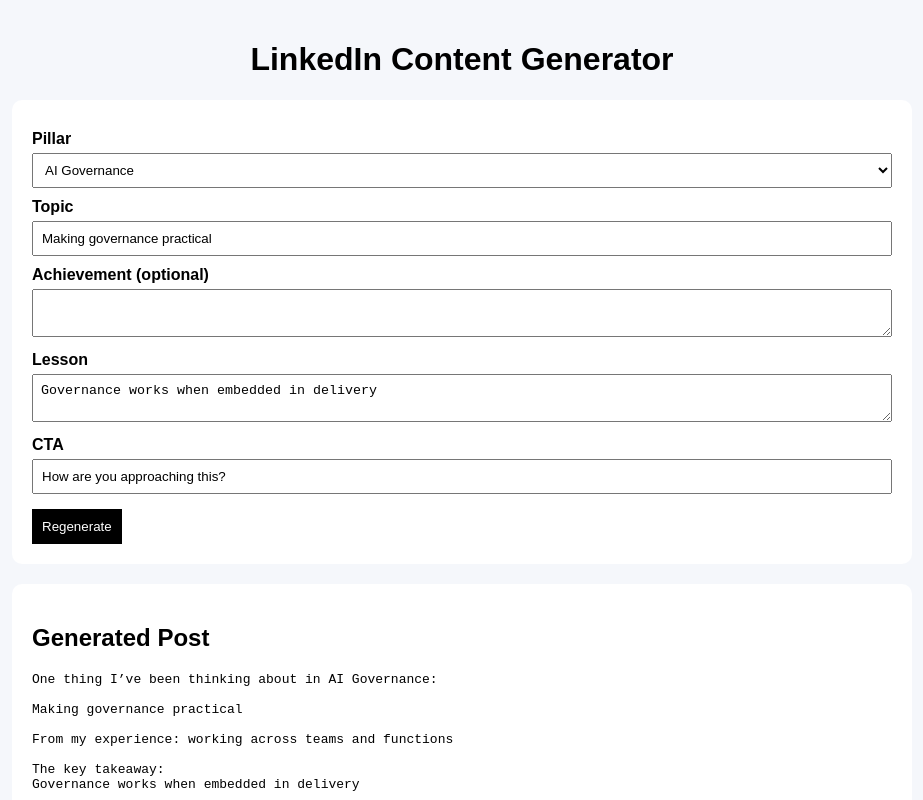
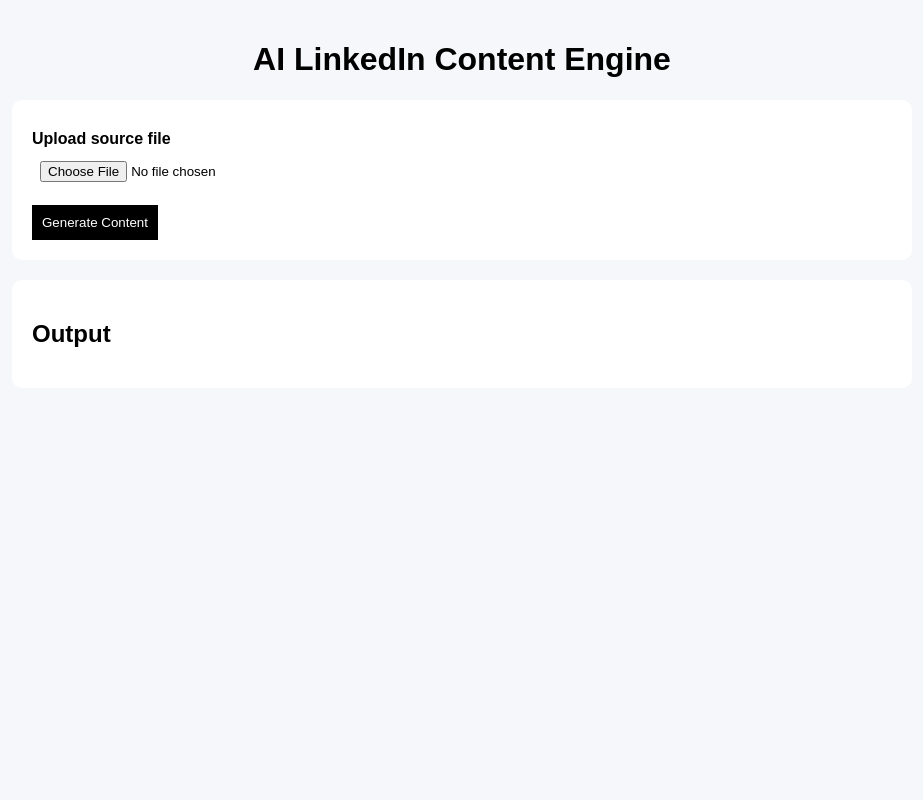
Before and after one commit to shalabhkumar100-star/linkedin-content-generator, a React (Vite) app: page / in a window 1280 px wide. Shown: the top 800 px of the page, without its empty margins (178-1101 px from the left). Built offline with nearby package versions, Linux system fonts and the light colour scheme.

Commit message:
Refactor App component for file upload and content generation

```diff
--- a/src/App.jsx
+++ b/src/App.jsx
@@ -1,67 +1,70 @@
-import React, { useState, useMemo } from "react";
-
-const pillars = {
-  "AI Governance": ["#AIGovernance", "#ResponsibleAI", "#AIRisk"],
-  "Technology Risk": ["#TechnologyRisk", "#RiskManagement", "#Controls"],
-  "Strategy & Transformation": ["#Transformation", "#Strategy", "#Execution"],
-};
+import React, { useState } from "react";
 
 export default function App() {
-  const [pillar, setPillar] = useState("AI Governance");
-  const [topic, setTopic] = useState("Making governance practical");
-  const [achievement, setAchievement] = useState("");
-  const [lesson, setLesson] = useState("Governance works when embedded in delivery");
-  const [cta, setCta] = useState("How are you approaching this?");
-  const [version, setVersion] = useState(0);
+  const [file, setFile] = useState(null);
+  const [output, setOutput] = useState("");
+  const [loading, setLoading] = useState(false);
 
-  const generatePost = () => {
-    return `One thing I’ve been thinking about in ${pillar}:
+  const generateContent = async () => {
+    if (!file) {
+      alert("Upload a .txt file first");
+      return;
+    }
 
-${topic}
+    setLoading(true);
+    setOutput("");
 
-From my experience: ${achievement || "working across teams and functions"}
+    try {
+      let text = "";
 
-The key takeaway:
-${lesson}
+      if (file.type === "text/plain" || file.name.endsWith(".txt")) {
+        text = await file.text();
+      } else {
+        text = "Unsupported file type for now. Please upload a .txt file.";
+      }
 
-${cta}
+      const res = await fetch("/api/generate", {
+        method: "POST",
+        headers: {
+          "Content-Type": "application/json"
+        },
+        body: JSON.stringify({ source: text })
+      });
 
-${pillars[pillar].join(" ")}`;
+      const data = await res.json();
+
+      if (!res.ok) {
+        throw new Error(data.error || "Request failed");
+      }
+
+      setOutput(data.result);
+    } catch (error) {
+      setOutput(`Error: ${error.message}`);
+    } finally {
+      setLoading(false);
+    }
   };
-
-  const post = useMemo(generatePost, [pillar, topic, achievement, lesson, cta, version]);
 
   return (
     <div className="container">
-      <h1>LinkedIn Content Generator</h1>
+      <h1>AI LinkedIn Content Engine</h1>
 
       <div className="form">
-        <label>Pillar</label>
-        <select value={pillar} onChange={(e) => setPillar(e.target.value)}>
-          {Object.keys(pillars).map((p) => (
-            <option key={p}>{p}</option>
-          ))}
-        </select>
+        <label>Upload source file</label>
+        <input
+          type="file"
+          accept=".txt"
+          onChange={(e) => setFile(e.target.files[0] || null)}
+        />
 
-        <label>Topic</label>
-        <input value={topic} onChange={(e) => setTopic(e.target.value)} />
-
-        <label>Achievement (optional)</label>
-        <textarea value={achievement} onChange={(e) => setAchievement(e.target.value)} />
-
-        <label>Lesson</label>
-        <textarea value={lesson} onChange={(e) => setLesson(e.target.value)} />
-
-        <label>CTA</label>
-        <input value={cta} onChange={(e) => setCta(e.target.value)} />
-
-        <button onClick={() => setVersion((v) => v + 1)}>Regenerate</button>
+        <button onClick={generateContent}>
+          {loading ? "Generating..." : "Generate Content"}
+        </button>
       </div>
 
       <div className="output">
-        <h2>Generated Post</h2>
-        <pre>{post}</pre>
-        <button onClick={() => navigator.clipboard.writeText(post)}>Copy</button>
+        <h2>Output</h2>
+        <pre>{output}</pre>
       </div>
     </div>
   );
```
